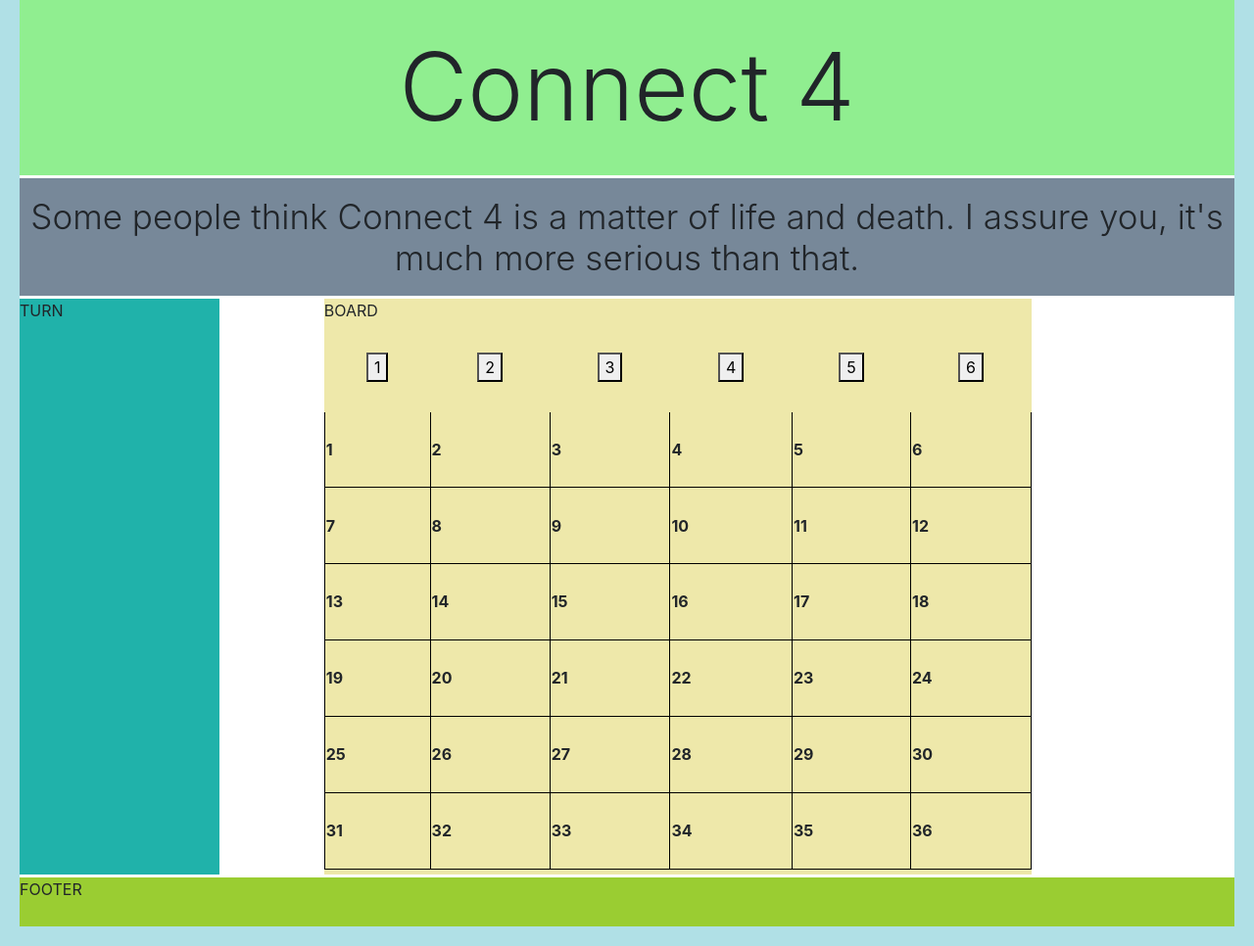
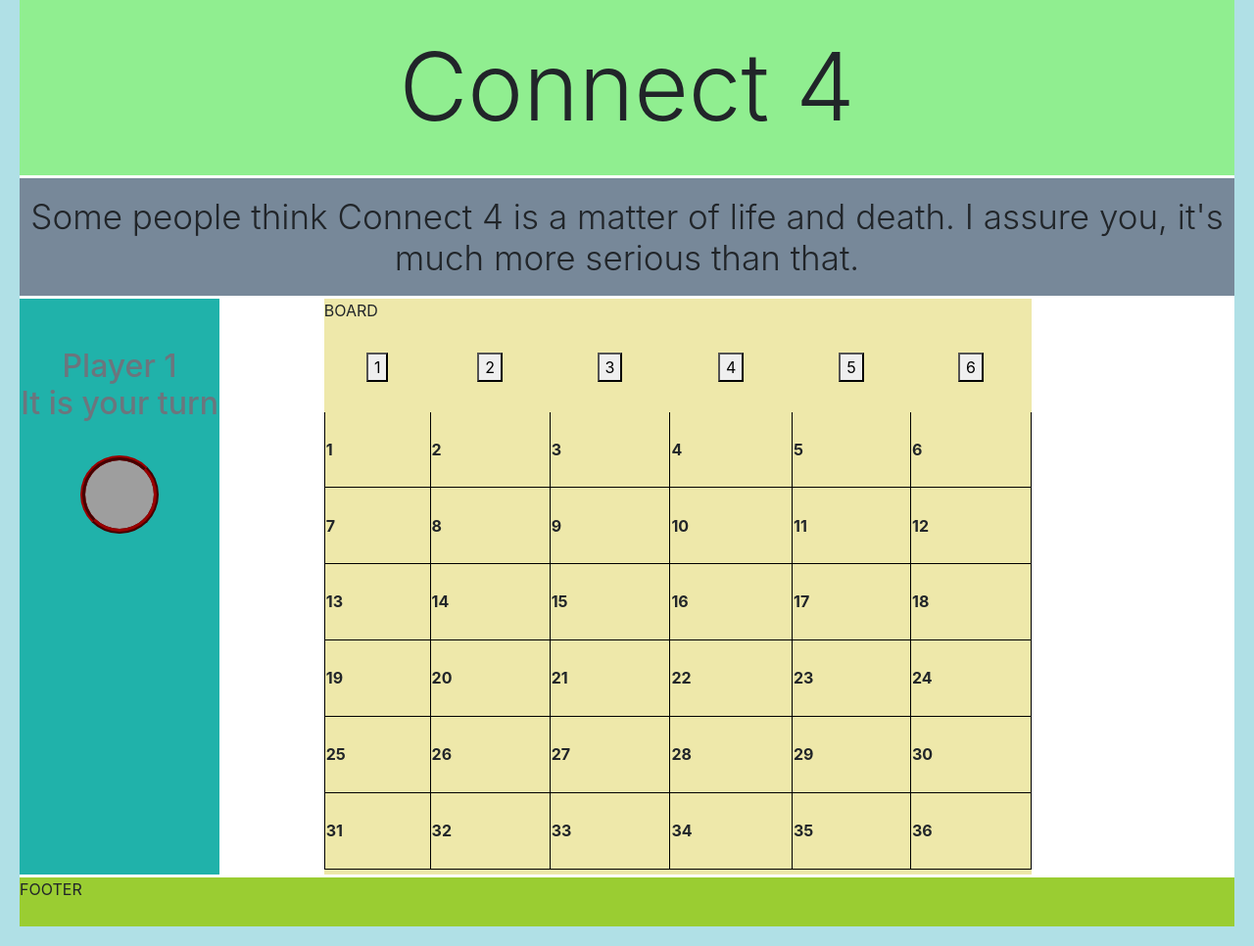
Before and after one commit to samibirnbaum/connect-4, a PHP site: page / in a window 1280 px wide. Shown: the part 21-987 px from the top of the page at 98% size. Run offline with PHP 8.4, Linux system fonts and the light colour scheme; lists and menus that the app fills with data are empty; some libraries are stand-ins or nearby versions; grey boxes are pictures that could not be loaded.

Commit message:
whose turn complete

```diff
--- a/index.html
+++ b/index.html
@@ -21,7 +21,10 @@
                 </h1>
             </section>
 
-            <div class="turn">TURN</div>
+            <div class="turn">
+                <h2 class="text-muted">Player 1 <br> It is your turn</h2>
+                <div class="red-piece"></div>
+            </div>
             <div class="board">BOARD
                 <table>
                     <tr class="play-buttons">
--- a/scripts/main.js
+++ b/scripts/main.js
@@ -9,3 +9,27 @@
 //         return boardHtml;
 //     });
 // };
+
+var redPiece = '<div class="red-piece"></div>';
+var yellowPiece = '<div class="yellow-piece"></div>';
+
+var playerOnesTurn = '<h2 class="text-muted">Player 1 <br> It is your turn</h2>';
+var playerTwosTurn = '<h2 class="text-muted">Player 2 <br> It is your turn</h2>';
+
+var clickCountTotal = 0;
+
+$("button").click(function () {
+    clickCountTotal = clickCountTotal + 1;
+    changeTurnInfo();
+});
+
+
+
+
+var changeTurnInfo = function() {
+    if (clickCountTotal%2 === 0) {
+        $(".turn").append(playerOnesTurn + redPiece);
+    }else{
+        $(".turn").append(playerTwosTurn + yellowPiece);
+    }
+};
--- a/styles/main.css
+++ b/styles/main.css
@@ -51,7 +51,37 @@ h1 {
 .turn {
     background-color: lightseagreen;
     grid-area: t;
+    text-align: center;
 }
+
+.turn h2 {
+    padding-top: 50px;
+    padding-bottom: 25px;
+}
+
+.red-piece {
+    height: 80px;
+    width: 80px;
+    background-color: #FF3333 ;
+    border-radius: 50%;
+    border-style: ridge;
+    border-width: 5px;
+    border-color: #990000;
+    background-image:     url("https://www.transparenttextures.com/patterns/dark-exa.png");
+    display: inline-block;
+  }
+
+  .yellow-piece {
+    height: 80px;
+    width: 80px;
+    background-color: #FFFF33;
+    border-radius: 50%;
+    border-style: ridge;
+    border-width: 5px;
+    border-color: #FFFF00;
+    background-image:     url("https://www.transparenttextures.com/patterns/dark-exa.png");
+    display: inline-block;
+  }
 
 .board {
     background-color: palegoldenrod;
```
